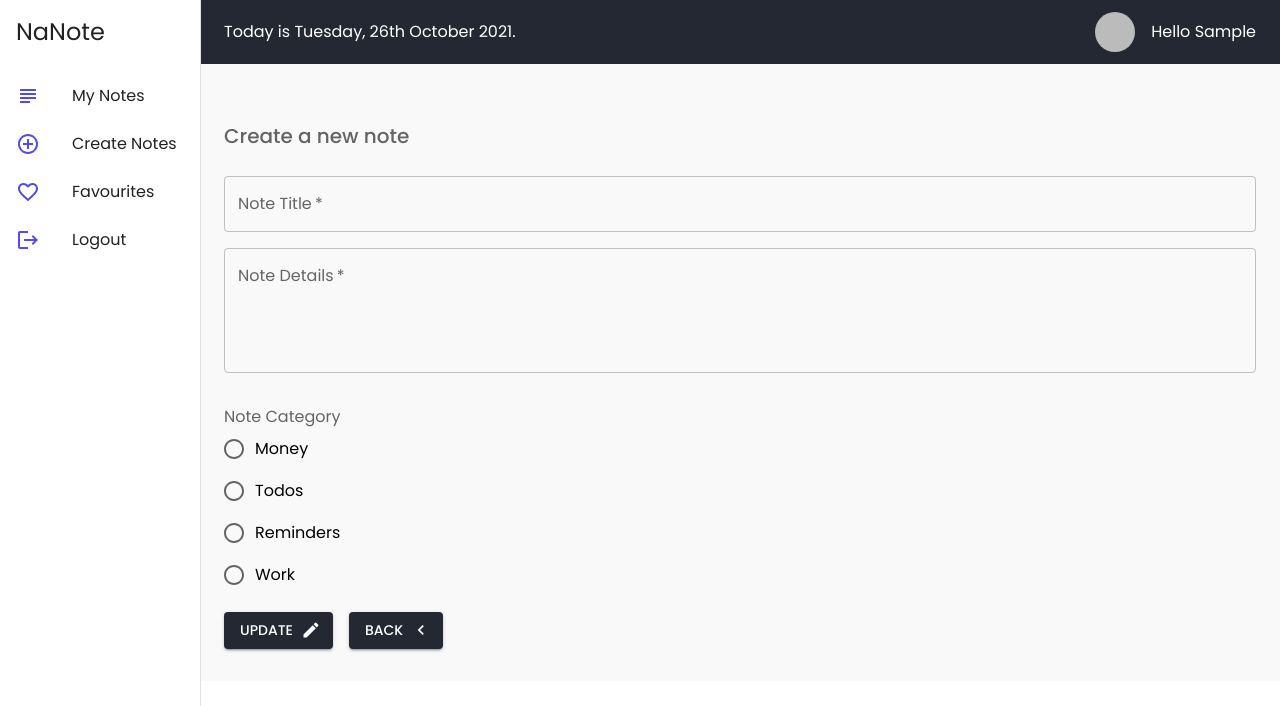
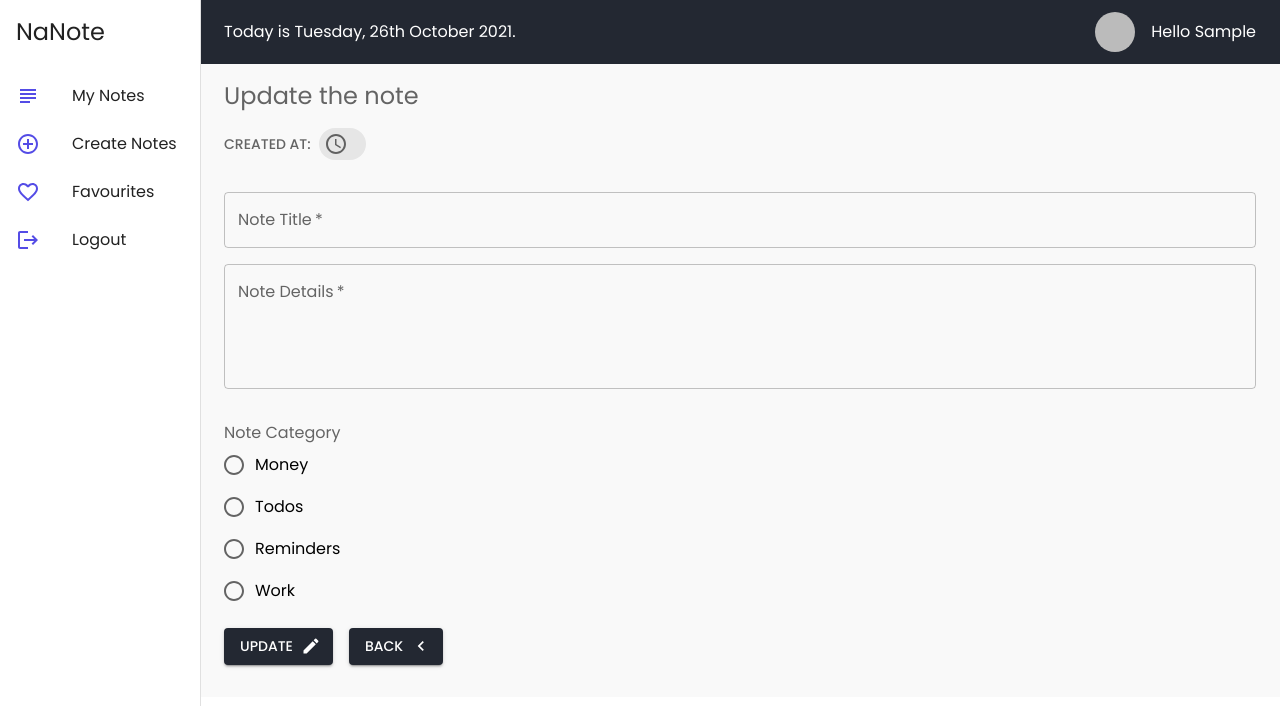
Before and after one commit to moeen-mahmud/Nanote, a React (Create React App) app: page /notes/update/1 in a window 1280 px wide. Shown: the top 706 px of the page. Built offline with nearby package versions, Linux system fonts and the light colour scheme; no server answers; sample sign-in values are in the browser's storage.

Commit message:
added date time

```diff
--- a/package.json
+++ b/package.json
@@ -14,9 +14,11 @@
     "axios": "^0.24.0",
     "date-fns": "^2.25.0",
     "firebase": "^9.1.3",
+    "moment": "^2.29.1",
     "react": "^17.0.1",
     "react-dom": "^17.0.1",
     "react-masonry-css": "^1.0.16",
+    "react-moment": "^1.1.1",
     "react-router-dom": "^5.2.0",
     "react-scripts": "4.0.2",
     "web-vitals": "^1.1.0"
--- a/src/pages/Create.js
+++ b/src/pages/Create.js
@@ -15,6 +15,7 @@ import React, { useState } from "react";
 import { useHistory } from "react-router";
 import axios from "axios";
 import useAuth from "../hooks/useAuth";
+import { format } from "date-fns";
 
 export default function Create() {
   const { user } = useAuth();
@@ -41,6 +42,10 @@ export default function Create() {
           details: details,
           category: category,
           email: user.email,
+          createdAt: `${format(
+            new Date(),
+            "eeee',' do MMMM Y 'at' KK':'mm a'.'"
+          )}`,
         })
         .then(() => history.push("/"));
     }
@@ -48,8 +53,14 @@ export default function Create() {
 
   return (
     <Container>
-      <Typography variant="h6" component="h2" color="textSecondary" my="1.5rem">
-        Create a new note
+      <Typography
+        variant="h5"
+        component="h2"
+        color="textSecondary"
+        mt="-1rem"
+        mb="1rem"
+      >
+        Create a note
       </Typography>
       <form
         noValidate
--- a/src/pages/Update.js
+++ b/src/pages/Update.js
@@ -10,7 +10,12 @@ import {
   Typography,
   Snackbar,
   Alert,
+  Chip,
+  Stack,
 } from "@mui/material";
+
+import AccessTimeIcon from "@mui/icons-material/AccessTime";
+
 import KeyboardArrowLeftIcon from "@mui/icons-material/KeyboardArrowLeft";
 import EditIcon from "@mui/icons-material/Edit";
 
@@ -18,11 +23,16 @@ import React, { useState, useEffect } from "react";
 import { useParams, useHistory } from "react-router";
 import axios from "axios";
 
+import { format } from "date-fns";
+
 export default function Update() {
   const { id } = useParams();
   const [note, setNote] = useState({});
+
   const url = `https://mysterious-wave-12411.herokuapp.com/notes/${id}`;
+
   const history = useHistory();
+
   const [openSnackbar, setOpenSnackbar] = useState(false);
 
   const [titleError, setTitleError] = useState(false);
@@ -65,6 +75,10 @@ export default function Update() {
           title: note.title,
           details: note.details,
           category: note.category,
+          modifiedAt: `${format(
+            new Date(),
+            "eeee',' do MMMM Y 'at' KK':'mm a'.'"
+          )}`,
         })
         .then((res) => {
           if (res.data.modifiedCount > 0) {
@@ -80,14 +94,36 @@ export default function Update() {
 
   return (
     <Container>
-      <Typography variant="h6" component="h2" color="textSecondary" my="1.5rem">
-        Create a new note
+      <Typography
+        variant="h5"
+        component="h2"
+        color="textSecondary"
+        mt="-1rem"
+        mb="1rem"
+      >
+        Update the note
       </Typography>
+      {note.modifiedAt ? (
+        <Stack direction="row" alignItems="center" spacing={1}>
+          <Typography color="text.secondary" variant="button">
+            Modified at:{" "}
+          </Typography>
+          <Chip label={note.modifiedAt} icon={<AccessTimeIcon />} />
+        </Stack>
+      ) : (
+        <Stack direction="row" alignItems="center" spacing={1}>
+          <Typography color="text.secondary" variant="button">
+            Created at:{" "}
+          </Typography>
+          <Chip label={note.createdAt} icon={<AccessTimeIcon />} />
+        </Stack>
+      )}
       <form
         noValidate
         component="form"
         autoComplete="off"
         onSubmit={handleUpdate}
+        style={{ marginTop: "2rem" }}
       >
         <TextField
           value={note.title || ""}
```
Also changed, not shown: 1 other file (tests, documents, lock files or other folders).
